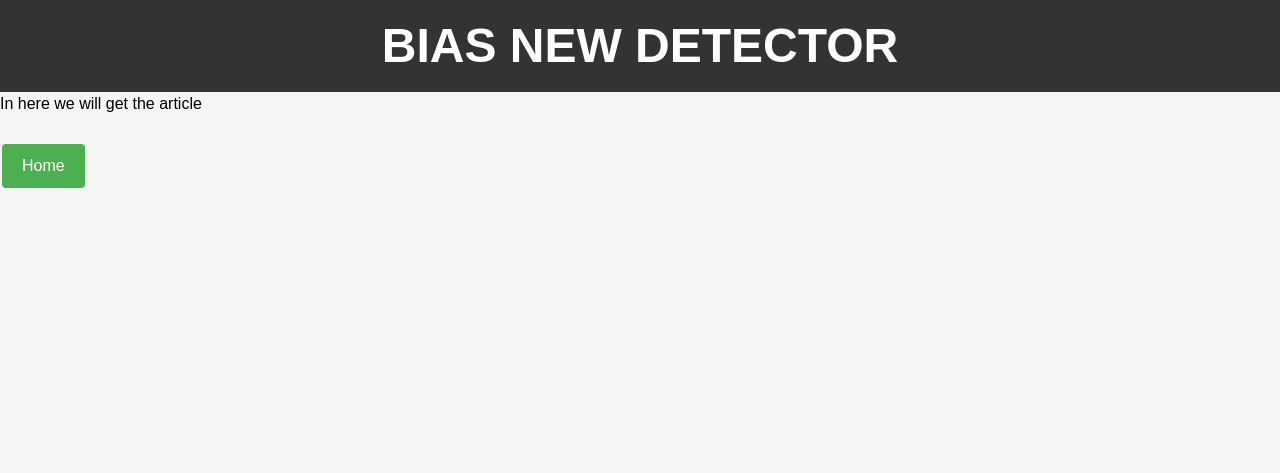
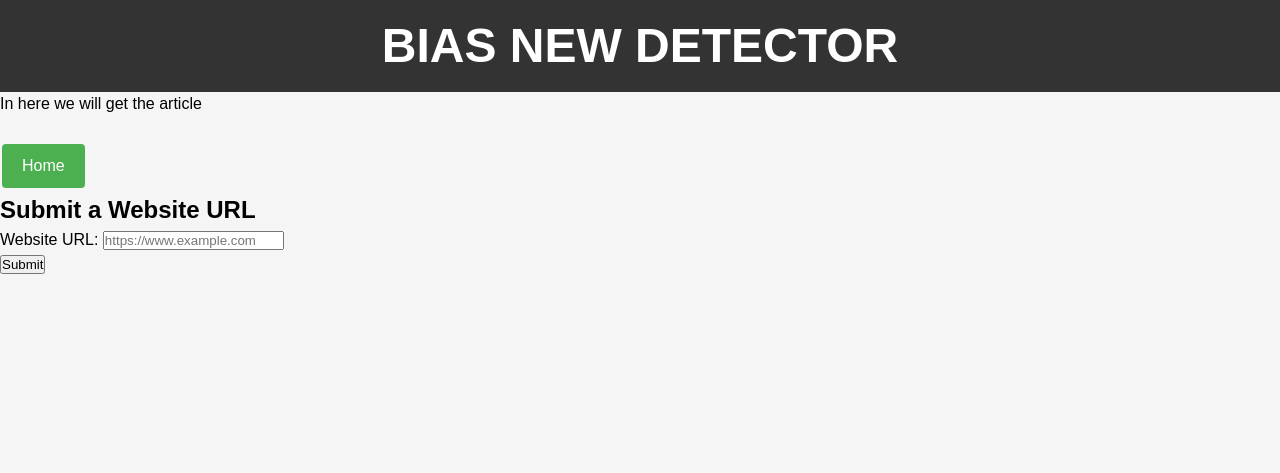
Before and after one commit to JordanDotPy/BiasNewsDetector, a Django app: page /BND/article/ in a window 1280 px wide. Shown: the top 473 px of the page. Run offline with Django 4.2, Linux system fonts and the light colour scheme.

Commit message:
added webpage

```diff
--- a/BiasNewsDetector/templates/BiasNewsDetector/get_article.html
+++ b/BiasNewsDetector/templates/BiasNewsDetector/get_article.html
@@ -8,5 +8,17 @@
 <br>
 
 <a href="{% url 'home' %}" class="button">Home</a>
+
+<div class="container">
+    <h2>Submit a Website URL</h2>
+    <form action="{% url 'process_url' %}" method="post">
+        {% csrf_token %}
+        <label for="websiteUrl">Website URL:</label>
+        <input type="url" id="websiteURL" name="websiteURL" required placeholder="https://www.example.com">
+        <br>
+        <button type="submit">Submit</button>
+    </form>
+</div>
+
 </body>
 {% endblock %}
--- a/BiasNewsDetector/urls.py
+++ b/BiasNewsDetector/urls.py
@@ -6,4 +6,5 @@ urlpatterns = [
     path('admin/', admin.site.urls),
     path('', views.home, name='home'),
     path('article/', views.get_article, name='article'),
+    path('process/', views.process_article, name='process_url'),
 ]
--- a/BiasNewsDetector/views.py
+++ b/BiasNewsDetector/views.py
@@ -1,5 +1,6 @@
 from django.shortcuts import render
 from django.template import loader
+from django.http import HttpResponseRedirect
 from .models import *
 from django.http import JsonResponse
 
@@ -13,3 +14,16 @@ def home(request):
 def get_article(request):
     context = {}
     return render(request, 'BiasNewsDetector/get_article.html', context)
+
+
+def process_article(request):
+    if request.method == "POST":
+        website_url = request.POST.get('websiteURL')
+
+        # Do any other processing with the URL if needed
+
+        # Render another template and pass the URL as context
+        context = {'website_url': website_url}
+        return render(request, 'BiasNewsDetector/process_article.html', context)
+
+    return HttpResponseRedirect('BiasNewsDetector/index.html')
```
Also changed, not shown: BiasNewsDetector/templates/BiasNewsDetector/process_article.html (added, +15 -0 lines).
